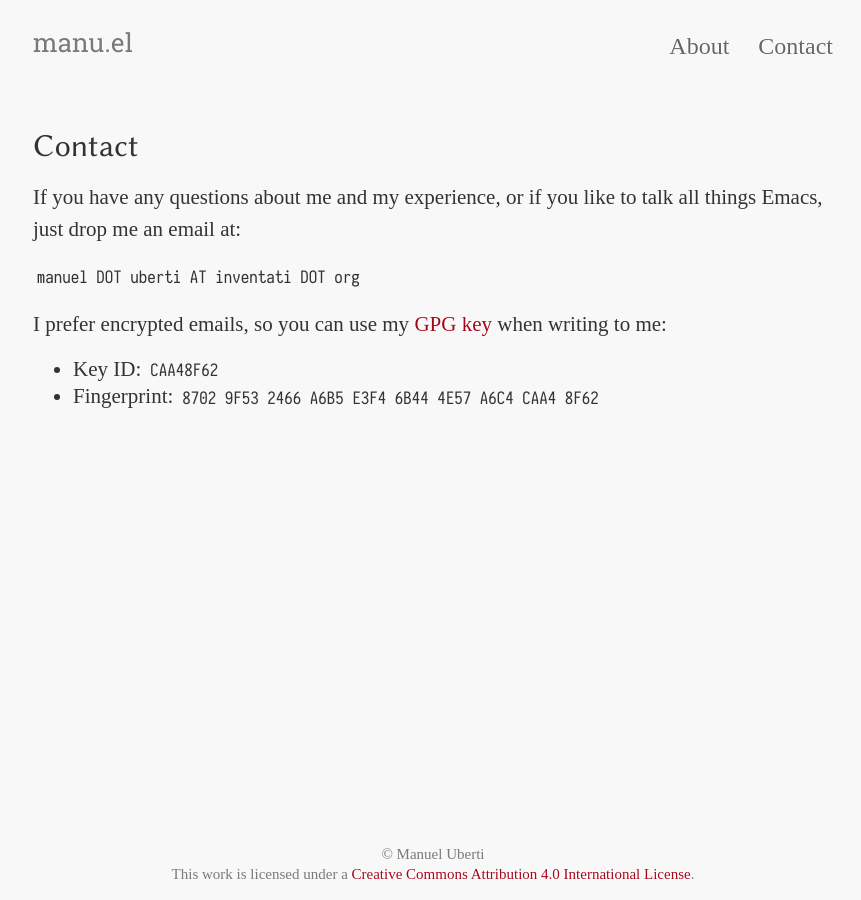
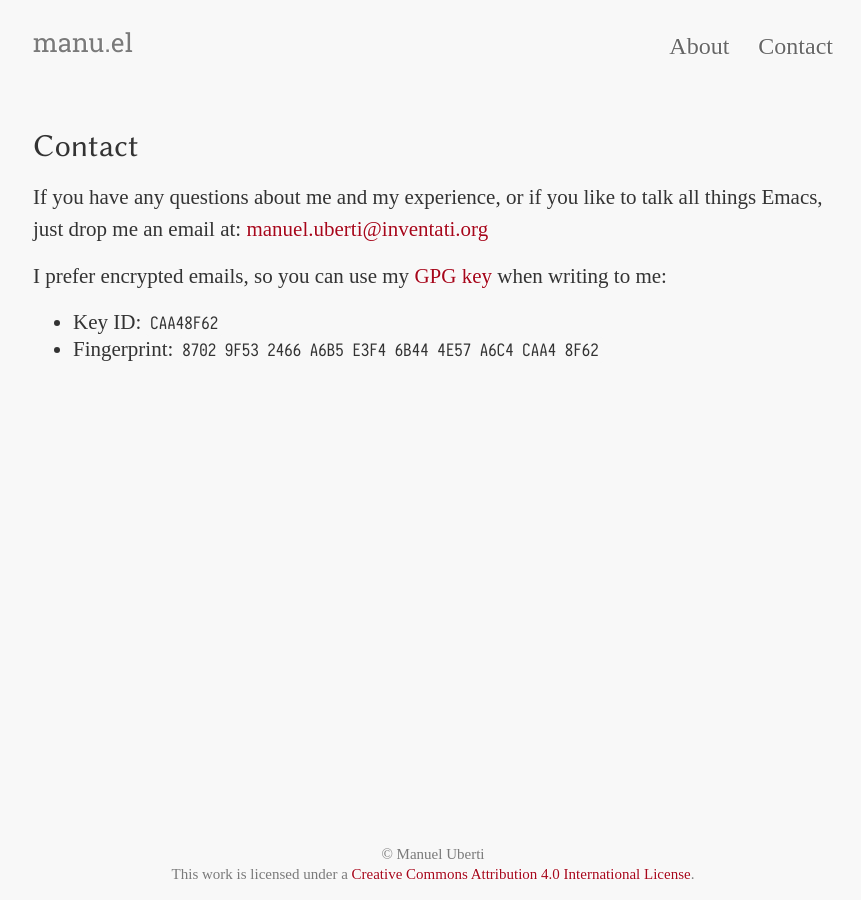
Before and after one commit to manuel-uberti/manuel-uberti.github.io, a Jekyll site: the page built from contact.md, in a window 1280 px wide. Shown: the whole page, without its empty margins (207-1068 px from the left). Built offline with Jekyll 4.4.1, drawn with Linux system fonts in a browser that asks for light colours; some web fonts are replaced.

Commit message:
Add plain mail address to contact page

```diff
--- a/contact.md
+++ b/contact.md
@@ -7,8 +7,7 @@ tags: contact
 
 If you have any questions about me and my experience, or if you like to talk all
 things Emacs, just drop me an email at:
-
-`manuel DOT uberti AT inventati DOT org`
+[manuel.uberti@inventati.org](mailto:manuel.uberti@inventati.org)
 
 I prefer encrypted emails, so you can use my [GPG
 key](https://github.com/manuel-uberti/manuel-uberti.github.io/blob/master/pubkey.txt)
```
